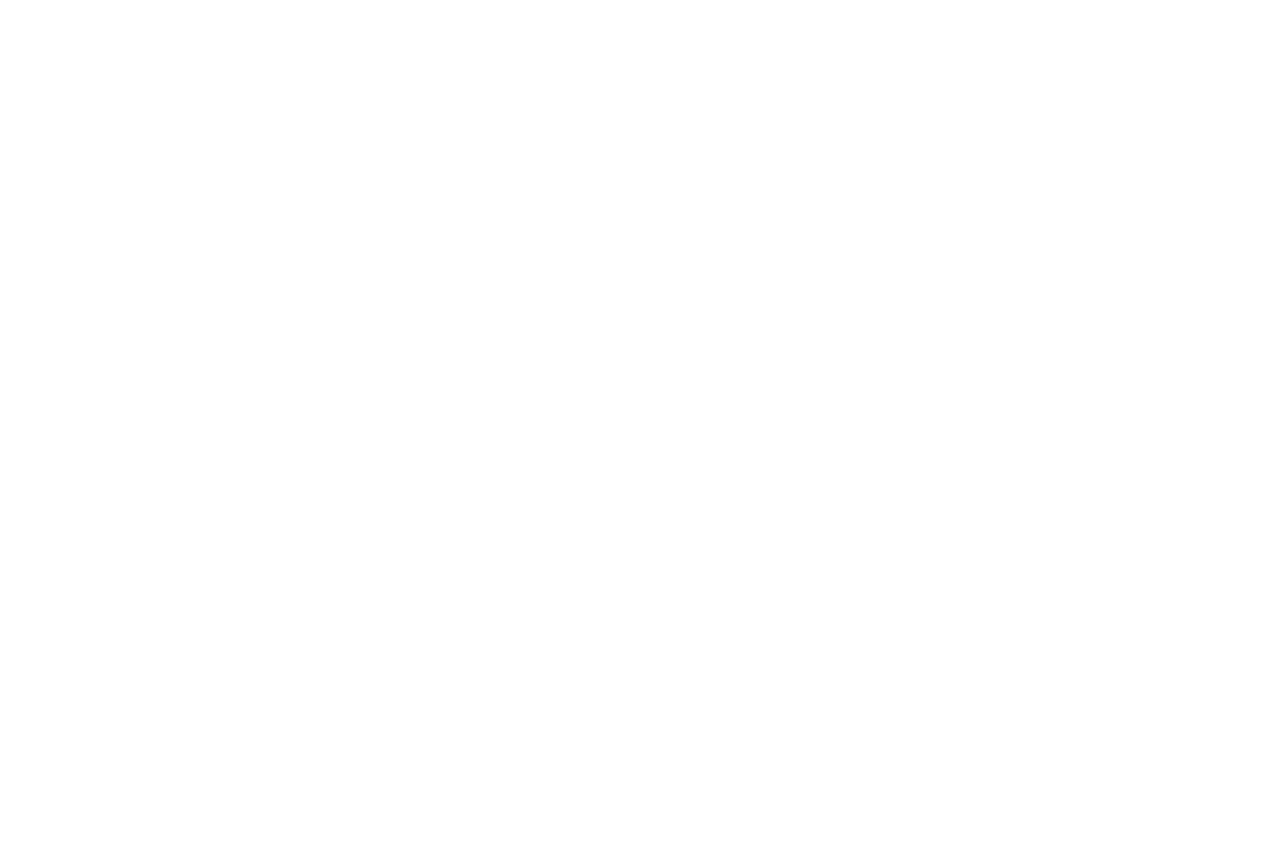
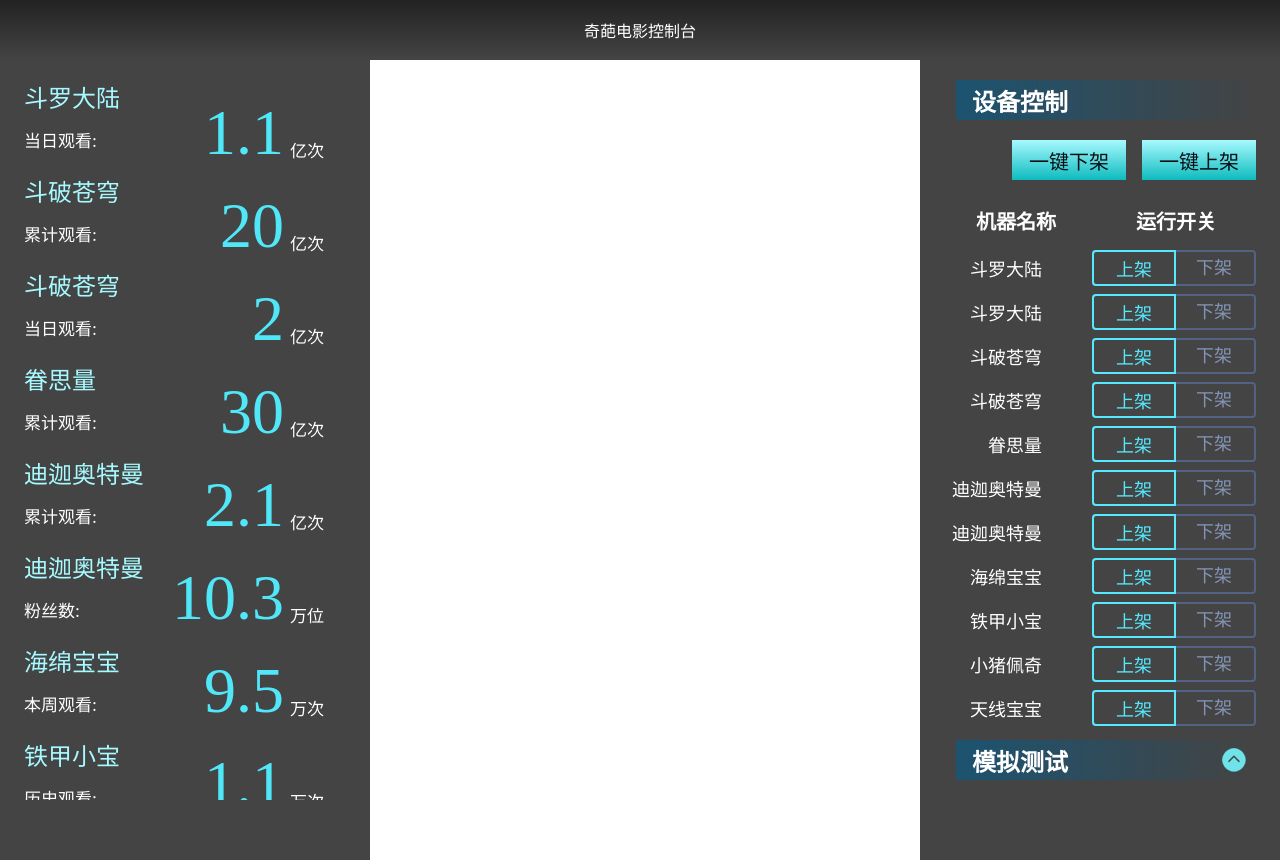
Before and after one commit to Marshal-S/react-app-typescript-Demo, a React (Create React App) app: page /home in a window 1280 px wide. Before the commit this address had no page. Before the commit the page ends 800 px from the top, so only its background shows below. Built offline with nearby package versions, Linux system fonts and the light colour scheme.

Commit message:
更改部分ts类型，调整部分路由，更有利于理解

```diff
--- a/src/App.tsx
+++ b/src/App.tsx
@@ -1,5 +1,4 @@
-import React from 'react'
-import HomeView from './home/homeVIew';
+import HomeView from './home/homeView';
 import DetailView from './detail/detailView';
 import MineView from './other/mine';
 import HomeDetailView from './home/homeDetailVIew';
@@ -13,8 +12,7 @@ function App() {
             <Routes>
                 {/* 默认进入页面 */}
                 <Route path="/" element={<HomeView />} />
-                <Route path="/main" >
-                    <Route path="home" element={<HomeView />} />
+                <Route path="/home" element={<HomeView />}  >
                     <Route path="detail" element={<HomeDetailView />} />
                 </Route>
 
--- a/src/home/homeVIew.tsx
+++ b/src/home/homeVIew.tsx
@@ -1,11 +1,21 @@
-import React, { useEffect, useState } from 'react';
+import { useEffect, useState } from 'react';
 import {toggleFull} from 'be-full';
 import LeftView from './leftView';
 import RightView from './rightVIew';
+import { useNavigate } from 'react-router-dom';
+
+export interface listType {
+    id: number
+    title: string
+    text: string
+    number: number
+    unit: string
+    status: number
+}
 
 function HomeView() {
-    const [isLoading, setIsLoading] = useState(true);
-    const [list, setList] = useState([{
+    const [isLoading, setIsLoading] = useState<boolean>(true);
+    const [list, setList] = useState<Array<listType>>([{
         id: 0,
         title: '斗罗大陆',
         text: '累计观看:',
@@ -84,6 +94,8 @@ function HomeView() {
         status: 1,
     }]);
 
+    const navigate = useNavigate()
+
     //这个相当于 componentDidMount
     useEffect(() => {
         setTimeout(() => {
@@ -93,7 +105,7 @@ function HomeView() {
 
     //进入详情页
     const enterDetail = () => {
-
+        navigate('/home/detail')
     }
 
     return (<div>{
--- a/src/home/leftView.tsx
+++ b/src/home/leftView.tsx
@@ -1,7 +1,8 @@
 import React from 'react'
+import { listType } from './homeView'
 
 interface LeftProps {
-    list: Array<any> //这里偷懒直接any,实际可传递list实际类型
+    list: Array<listType>
 }
 
 export default class LeftView extends React.Component<LeftProps> {
--- a/src/home/rightVIew.tsx
+++ b/src/home/rightVIew.tsx
@@ -1,25 +1,26 @@
 import React, { useEffect, useState } from 'react'
 import {toggleFull} from 'be-full';
 import { useNavigate } from 'react-router-dom';
+import { listType } from './homeView';
 
 interface RightProps {
-    list: Array<any> //这里偷懒直接any,实际可传递list实际类型
-    updateListCallback?: (list: Array<any>) => any
+    list: Array<listType>
+    updateListCallback?: (list: Array<listType>) => any
     enterDetailCallback?: Function //可以理解任意类型的函数
 }
 
 
 const RightView = (props: RightProps) => {
-    const [list, setList] = useState<Array<any>>(props.list)
+    const [list, setList] = useState<Array<listType>>(props.list)
     const [isShowSimulate, setIsShowSimulate] = useState<boolean>(true)
 
     const navigate = useNavigate()
 
     useEffect(() => {
         console.log('组件加载完毕了，在这里可以做组件自身内容')
-    })
+    }, [])
 
-    //当 props发生改变是，更新内容
+    //当 props发生改变时，更新内容
     useEffect(() => {
         //更新list
         setList(props.list)
--- a/src/other/mine.tsx
+++ b/src/other/mine.tsx
@@ -17,13 +17,13 @@ const MineView = () => {
             }}>
             <div style={{fontSize: 48, marginTop: 20}}>我是个人页的标题</div>
 
-            <Link to='/main/home'>通过Link跳转到home</Link>
+            <Link to='/home'>通过Link跳转到home</Link>
 
-            <Link to='/main/detail'>通过Link跳转到通用detail</Link>
+            <Link to='/home/detail'>通过Link跳转到通用detail</Link>
 
             <div
                 onClick={() => {
-                    navigate('/main/home')
+                    navigate('/home')
                 }}
                 style={{
                     fontSize: 18,
```
